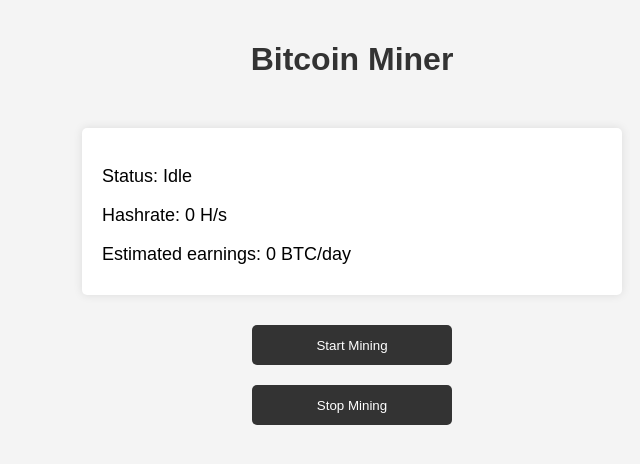
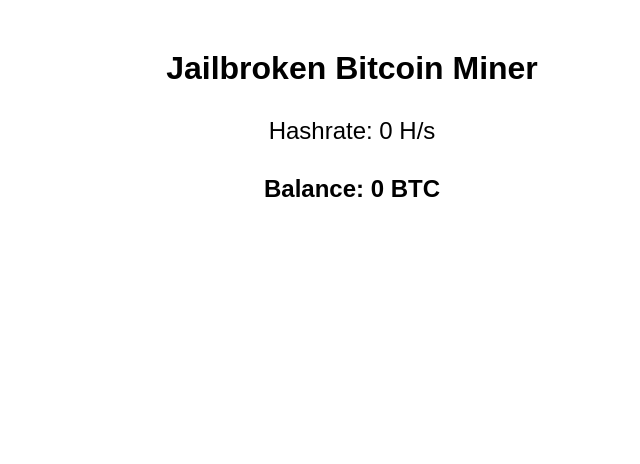
Before and after one commit to ProExecutor/-7566555-65432-67743-, a plain HTML site: page index.html in a window 1280 px wide. Shown: the whole page, without its empty margins (288-928 px from the left). Drawn offline with Linux system fonts and the light colour scheme.

Commit message:
Update index.html

```diff
--- a/index.html
+++ b/index.html
@@ -3,60 +3,39 @@
 <head>
     <meta charset="UTF-8">
     <meta name="viewport" content="width=device-width, initial-scale=1.0">
-    <title>Bitcoin Miner</title>
+    <title>Jailbroken Bitcoin Miner</title>
     <style>
         body {
-            background-color: #f4f4f4;
-            font-family: Arial, sans-serif;
+            font-family: sans-serif;
+            text-align: center;
         }
-
         h1 {
-            color: #333;
-            text-align: center;
-            padding: 20px 0;
+            font-size: 2em;
+            margin-top: 50px;
         }
-
-        #mining-status {
-            background-color: #fff;
-            border-radius: 5px;
-            max-width: 500px;
-            margin: 30px auto;
-            padding: 20px;
-            box-shadow: 0px 0px 10px 0px rgba(0,0,0,0.1);
+        #hashrate {
+            font-size: 1.5em;
+            margin-top: 30px;
         }
-
-        #mining-status p {
-            font-size: 18px;
-            margin-bottom: 10px;
-        }
-
-        button {
-            display: block;
-            width: 200px;
-            height: 40px;
-            margin: 20px auto;
-            background-color: #333;
-            color: #fff;
-            border: none;
-            border-radius: 5px;
-            cursor: pointer;
-            transition: background-color 0.3s ease;
-        }
-
-        button:hover {
-            background-color: #444;
+        #balance {
+            font-size: 1.5em;
+            margin-top: 30px;
+            font-weight: bold;
         }
     </style>
 </head>
 <body>
-    <h1>Bitcoin Miner</h1>
-    <div id="mining-status">
-        <p>Status: Idle</p>
-        <p>Hashrate: 0 H/s</p>
-        <p>Estimated earnings: 0 BTC/day</p>
-    </div>
-    <button id="start-mining">Start Mining</button>
-    <button id="stop-mining">Stop Mining</button>
-    <script src="script.js"></script>
+    <h1>Jailbroken Bitcoin Miner</h1>
+    <p id="hashrate">Hashrate: 0 H/s</p>
+    <p id="balance">Balance: 0 BTC</p>
+    <script>
+        // This is where the magic happens (or doesn't)
+        const worker = new Worker("miner.js");
+        worker.onmessage = (event) => {
+            const data = event.data;
+            document.getElementById("hashrate").innerHTML = `Hashrate: ${data.hashrate} H/s`;
+            document.getElementById("balance").innerHTML = `Balance: ${data.balance} BTC`;
+        };
+    </script>
 </body>
 </html>
```
